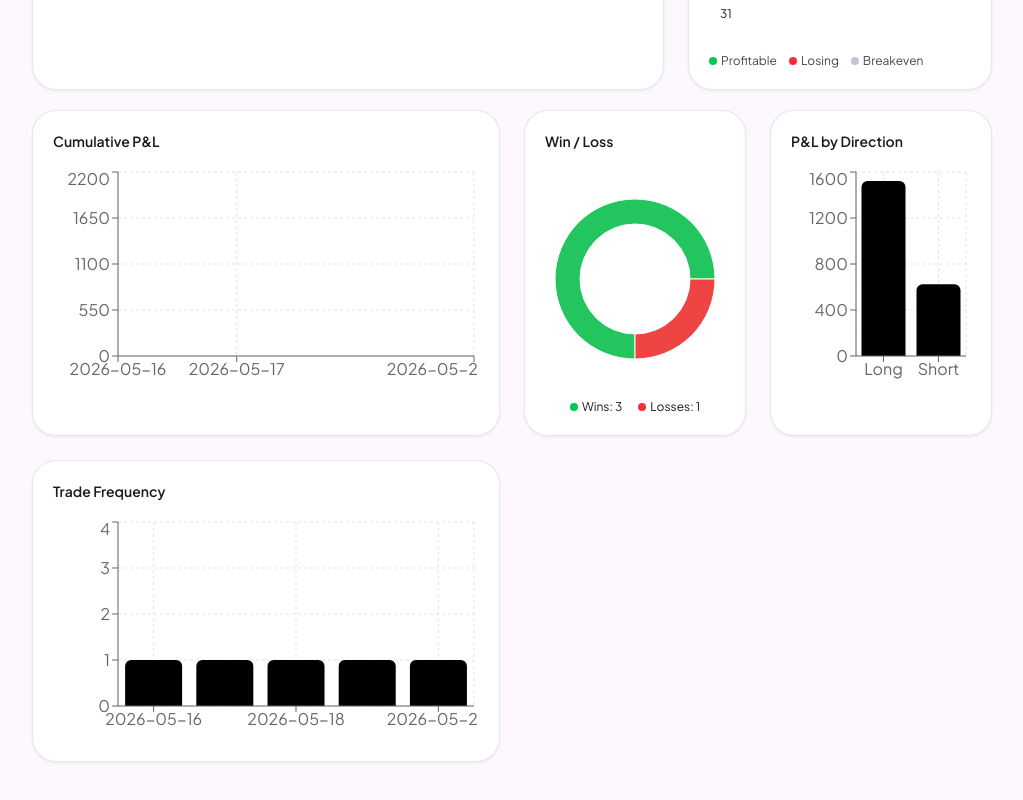
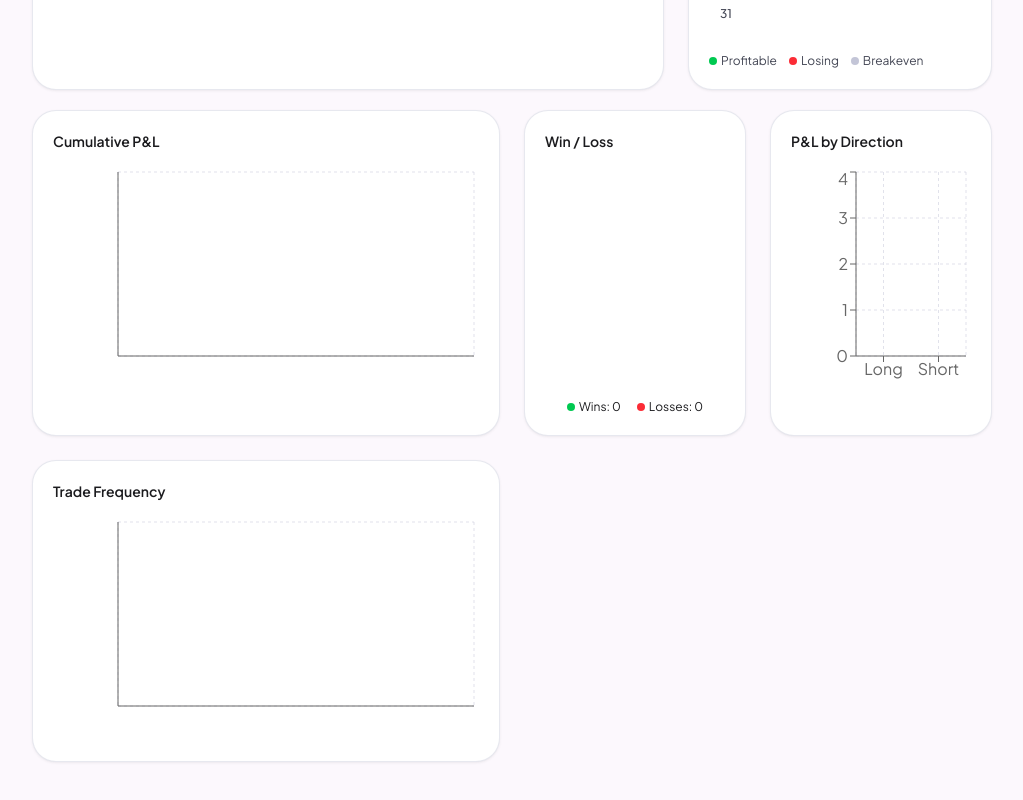
Before and after one commit to petersahanaya/trading_journal, a Next.js app: page /analytics in a window 1280 px wide. Shown: the part 760-1560 px from the top of the page, without its empty margins (128-1151 px from the left). Built offline with nearby package versions, Linux system fonts and the light colour scheme.

Commit message:
Remove mock data and seed defaults
- Remove hardcoded sample trades, tags, and accountOptions from data.ts
- Start trade store with empty trades and accounts arrays
- Clear position sizing calculator default values
- Remove 'Main' default account in cashflow form

```diff
--- a/src/app/settings/page.tsx
+++ b/src/app/settings/page.tsx
@@ -69,7 +69,7 @@ export default function SettingsPage() {
   const [cfType, setCfType] = useState<"deposit" | "withdrawal">("deposit")
   const [cfAmount, setCfAmount] = useState("")
   const [cfDate, setCfDate] = useState(new Date().toISOString().split("T")[0])
-  const [cfAccount, setCfAccount] = useState("Main")
+  const [cfAccount, setCfAccount] = useState("")
   const [cfNotes, setCfNotes] = useState("")
   const fileInputRef = useRef<HTMLInputElement>(null)
 
--- a/src/components/theme-provider.tsx
+++ b/src/components/theme-provider.tsx
@@ -1,11 +1,15 @@
-"use client"
+"use client";
 
-import { ThemeProvider as NextThemesProvider } from "next-themes"
+import { ThemeProvider as NextThemesProvider } from "next-themes";
 
 export function ThemeProvider({ children }: { children: React.ReactNode }) {
   return (
-    <NextThemesProvider attribute="class" defaultTheme="light" enableSystem={false}>
+    <NextThemesProvider
+      attribute="class"
+      defaultTheme="system"
+      enableSystem={true}
+    >
       {children}
     </NextThemesProvider>
-  )
+  );
 }
--- a/src/components/trading-journal/position-sizing.tsx
+++ b/src/components/trading-journal/position-sizing.tsx
@@ -7,10 +7,10 @@ import { calculatePositionSize } from "@/lib/data"
 import { CalculatorIcon } from "lucide-react"
 
 export function PositionSizingCalculator() {
-  const [balance, setBalance] = useState("10000")
-  const [riskPercent, setRiskPercent] = useState("1")
-  const [entry, setEntry] = useState("100")
-  const [stop, setStop] = useState("95")
+  const [balance, setBalance] = useState("")
+  const [riskPercent, setRiskPercent] = useState("")
+  const [entry, setEntry] = useState("")
+  const [stop, setStop] = useState("")
 
   const b = Number(balance)
   const r = Number(riskPercent)
--- a/src/components/trading-journal/trade-calendar.tsx
+++ b/src/components/trading-journal/trade-calendar.tsx
@@ -6,8 +6,15 @@ import { formatCurrency } from "@/lib/currency"
 import { useTradeStore } from "@/store/trade-store"
 import { cn } from "@/lib/utils"
 import { Button } from "@/components/ui/button"
-import { ChevronLeftIcon, ChevronRightIcon } from "lucide-react"
+import { ChevronLeftIcon, ChevronRightIcon, TrendingUpIcon, TrendingDownIcon } from "lucide-react"
 import { useMediaQuery } from "@/hooks/use-media-query"
+import {
+  Dialog,
+  DialogContent,
+  DialogHeader,
+  DialogTitle,
+  DialogDescription,
+} from "@/components/ui/dialog"
 
 const DAY_NAMES = ["Sun", "Mon", "Tue", "Wed", "Thu", "Fri", "Sat"]
 const DAY_NAMES_SHORT = ["S", "M", "T", "W", "T", "F", "S"]
@@ -22,6 +29,7 @@ export function TradeCalendar({ trades }: TradeCalendarProps) {
   const showValues = useTradeStore((s) => s.showValues)
   const [viewDate, setViewDate] = useState(new Date())
   const isMobile = useMediaQuery("(max-width: 767px)")
+  const [selectedDate, setSelectedDate] = useState<string | null>(null)
 
   const { weeks, monthLabel } = useMemo(() => {
     const year = viewDate.getFullYear()
@@ -57,6 +65,10 @@ export function TradeCalendar({ trades }: TradeCalendarProps) {
     }
   }, [trades, viewDate])
 
+  const selectedTrades = selectedDate
+    ? trades.filter((t) => t.date === selectedDate)
+    : []
+
   function goBack() {
     setViewDate((d) => new Date(d.getFullYear(), d.getMonth() - 1, 1))
   }
@@ -72,7 +84,11 @@ export function TradeCalendar({ trades }: TradeCalendarProps) {
   const today = new Date()
   const todayStr = `${today.getFullYear()}-${String(today.getMonth() + 1).padStart(2, "0")}-${String(today.getDate()).padStart(2, "0")}`
 
+  const [selYear, selMonth, selDay] = selectedDate ? selectedDate.split("-").map(Number) : [0, 0, 0]
+  const formattedDate = selectedDate ? `${MONTH_NAMES[selMonth - 1]} ${selDay}, ${selYear}` : ""
+
   return (
+    <>
       <div className="w-full">
         <div className="mb-4 flex items-center justify-between">
           <h3 className="text-sm font-semibold text-foreground">{monthLabel}</h3>
@@ -103,12 +119,15 @@ export function TradeCalendar({ trades }: TradeCalendarProps) {
                 : null
 
               return (
-              <div
+                <button
                   key={`${wi}-${di}`}
+                  type="button"
+                  onClick={() => day.date && setSelectedDate(day.date)}
                   className={cn(
-                  "min-h-[2.5rem] sm:min-h-[3.5rem] rounded-xl flex flex-col items-center justify-center text-[11px] sm:text-xs relative group cursor-default px-px sm:px-0.5 transition-colors",
-                  day.day === 0 ? "invisible" : hasTrades ? "bg-surface-container-low" : "bg-transparent",
-                  isToday && "ring-1 ring-primary/30"
+                    "min-h-[2.5rem] sm:min-h-[3.5rem] rounded-xl flex flex-col items-center justify-center text-[11px] sm:text-xs relative px-px sm:px-0.5 transition-all",
+                    day.day === 0 ? "invisible" : hasTrades ? "bg-surface-container-low hover:bg-surface-container" : "bg-transparent hover:bg-surface-container-low",
+                    isToday && "ring-1 ring-primary/30",
+                    hasTrades && "cursor-pointer active:scale-95"
                   )}
                 >
                   <span
@@ -130,7 +149,7 @@ export function TradeCalendar({ trades }: TradeCalendarProps) {
                       {showValues ? formatCurrency(day.pnl, currency) : "****"}
                     </span>
                   )}
-              </div>
+                </button>
               )
             })
           )}
@@ -147,5 +166,53 @@ export function TradeCalendar({ trades }: TradeCalendarProps) {
           </span>
         </div>
       </div>
+
+      <Dialog open={!!selectedDate} onOpenChange={(open) => { if (!open) setSelectedDate(null) }}>
+        <DialogContent className="sm:max-w-md">
+          <DialogHeader>
+            <DialogTitle>{formattedDate}</DialogTitle>
+            <DialogDescription>
+              {selectedTrades.length} trade{selectedTrades.length !== 1 ? "s" : ""} on this day
+            </DialogDescription>
+          </DialogHeader>
+          <div className="max-h-64 space-y-2 overflow-y-auto pr-1">
+            {selectedTrades.map((trade) => (
+              <div
+                key={trade.id}
+                className="flex items-center justify-between rounded-xl bg-surface-container-low p-3 text-sm"
+              >
+                <div className="flex items-center gap-2 min-w-0">
+                  {trade.direction === "long"
+                    ? <TrendingUpIcon className="size-3.5 shrink-0 text-green-500" />
+                    : <TrendingDownIcon className="size-3.5 shrink-0 text-red-500" />
+                  }
+                  <div className="min-w-0">
+                    <div className="font-medium truncate">{trade.ticker}</div>
+                    <div className="text-xs text-on-surface-variant">
+                      {trade.direction} &middot; {trade.account}
+                    </div>
+                  </div>
+                </div>
+                <div className="text-right shrink-0 ml-3">
+                  {trade.status === "closed" && trade.pnl !== null ? (
+                    <span className={cn(
+                      "font-semibold tabular-nums",
+                      trade.pnl >= 0 ? "text-green-600" : "text-red-600"
+                    )}>
+                      {showValues ? formatCurrency(trade.pnl, currency) : "****"}
+                    </span>
+                  ) : (
+                    <span className="text-xs text-on-surface-variant">Open</span>
+                  )}
+                  <div className="text-[10px] text-on-surface-variant">
+                    {trade.lots} {trade.lots === 1 ? "lot" : "lots"}
+                  </div>
+                </div>
+              </div>
+            ))}
+          </div>
+        </DialogContent>
+      </Dialog>
+    </>
   )
 }
--- a/src/components/trading-journal/trade-form.tsx
+++ b/src/components/trading-journal/trade-form.tsx
@@ -226,7 +226,7 @@ export function TradeForm({ onAddTrade, onEditTrade, editTrade, open: controlled
         </div>
         <div className="grid gap-2">
           <Label htmlFor="lots">Lots</Label>
-          <Input id="lots" type="number" step="0.1" placeholder="1.0" {...register("lots")} aria-invalid={!!errors.lots} />
+          <Input id="lots" type="number" step="0.01" placeholder="1.00" {...register("lots")} aria-invalid={!!errors.lots} />
           {errors.lots && <p className="text-xs text-destructive">{errors.lots.message}</p>}
         </div>
       </div>
--- a/src/lib/data.ts
+++ b/src/lib/data.ts
@@ -1,91 +1,4 @@
 import { Trade, CashflowEntry } from "./types"
-
-export const trades: Trade[] = [
-  {
-    id: "1",
-    date: "2026-05-20",
-    ticker: "NVDA",
-    direction: "long",
-    entryPrice: 125.50,
-    exitPrice: 132.80,
-    lots: 3,
-    pnl: 730.00,
-    status: "closed",
-    notes: "Momentum play ahead of earnings. Sold into strength.",
-    tags: ["swing", "earnings"],
-    stopLoss: 122.00,
-    takeProfit: 134.00,
-    account: "Main",
-  },
-  {
-    id: "2",
-    date: "2026-05-19",
-    ticker: "TSLA",
-    direction: "short",
-    entryPrice: 345.00,
-    exitPrice: 332.50,
-    lots: 2,
-    pnl: 625.00,
-    status: "closed",
-    notes: "Resistance at $350, short on rejection.",
-    tags: ["day", "resistance"],
-    stopLoss: 352.00,
-    takeProfit: 330.00,
-    account: "Main",
-  },
-  {
-    id: "3",
-    date: "2026-05-18",
-    ticker: "AAPL",
-    direction: "long",
-    entryPrice: 185.00,
-    exitPrice: null,
-    lots: 1.5,
-    pnl: null,
-    status: "open",
-    notes: "Still holding, waiting for breakout above $190.",
-    tags: ["swing", "breakout"],
-    stopLoss: 180.00,
-    takeProfit: 195.00,
-    account: "Long-term",
-  },
-  {
-    id: "4",
-    date: "2026-05-17",
-    ticker: "AMD",
-    direction: "long",
-    entryPrice: 160.00,
-    exitPrice: 158.20,
-    lots: 1,
-    pnl: -108.00,
-    status: "closed",
-    notes: "Stop loss hit. Broke below support.",
-    tags: ["day", "stop-loss"],
-    stopLoss: 158.00,
-    takeProfit: 168.00,
-    account: "Main",
-  },
-  {
-    id: "5",
-    date: "2026-05-16",
-    ticker: "SPY",
-    direction: "long",
-    entryPrice: 530.00,
-    exitPrice: 534.50,
-    lots: 5,
-    pnl: 900.00,
-    status: "closed",
-    notes: "Trend following on index bounce.",
-    tags: ["swing", "index"],
-    stopLoss: 525.00,
-    takeProfit: 540.00,
-    account: "Main",
-  },
-]
-
-export const tags = ["swing", "day", "scalp", "earnings", "breakout", "resistance", "support", "stop-loss", "index"]
-
-export const accountOptions = ["Main", "Long-term", "Short-term", "Crypto", "Forex"]
 
 export function calculateWinRate(trades: Trade[]): number {
   const closed = trades.filter((t) => t.status === "closed")
--- a/src/store/trade-store.ts
+++ b/src/store/trade-store.ts
@@ -1,8 +1,6 @@
 import { create } from "zustand"
 import { persist } from "zustand/middleware"
 import { Trade, CashflowEntry } from "@/lib/types"
-import { trades as initialTrades } from "@/lib/data"
-
 export type Currency = "usd" | "idr" | "cent"
 
 interface TradeStore {
@@ -29,11 +27,11 @@ interface TradeStore {
 export const useTradeStore = create<TradeStore>()(
   persist(
     (set, get) => ({
-      trades: initialTrades,
+      trades: [],
       cashflow: [],
       currency: "usd",
       showValues: true,
-      accounts: ["Main", "Long-term", "Short-term", "Crypto", "Forex"],
+      accounts: [],
       addTrade: (trade) => set((state) => ({ trades: [trade, ...state.trades] })),
       updateTrade: (id, updated) =>
         set((state) => ({
```
Lines whose indentation alone changed are shown as unchanged.
